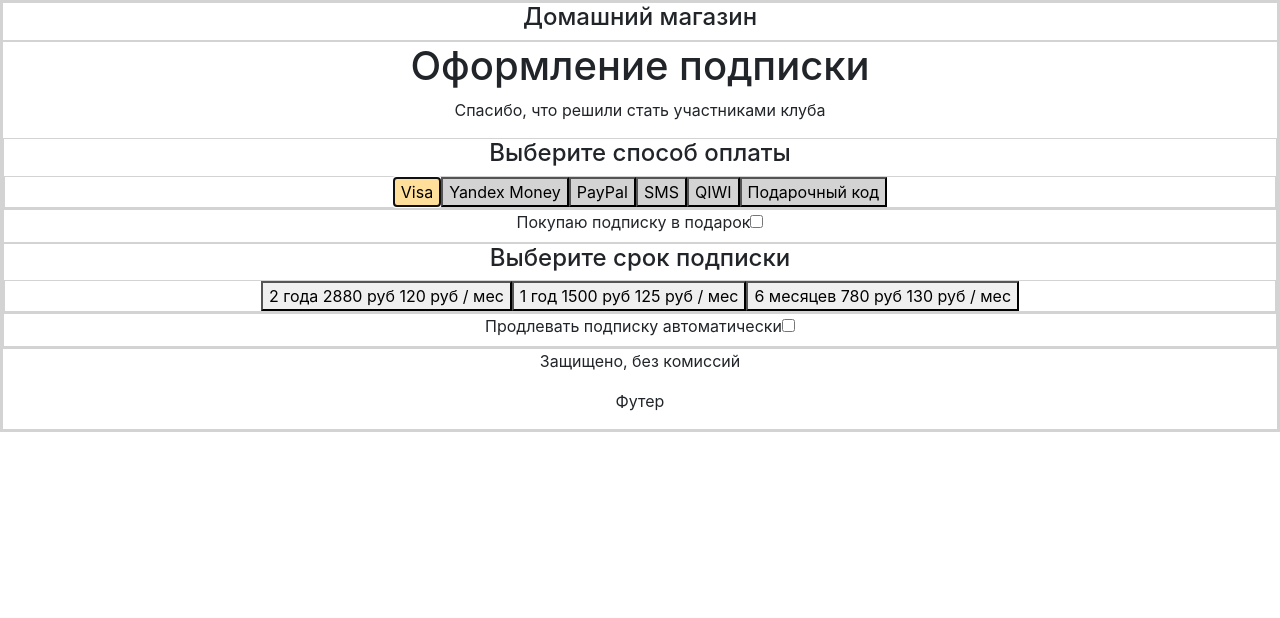
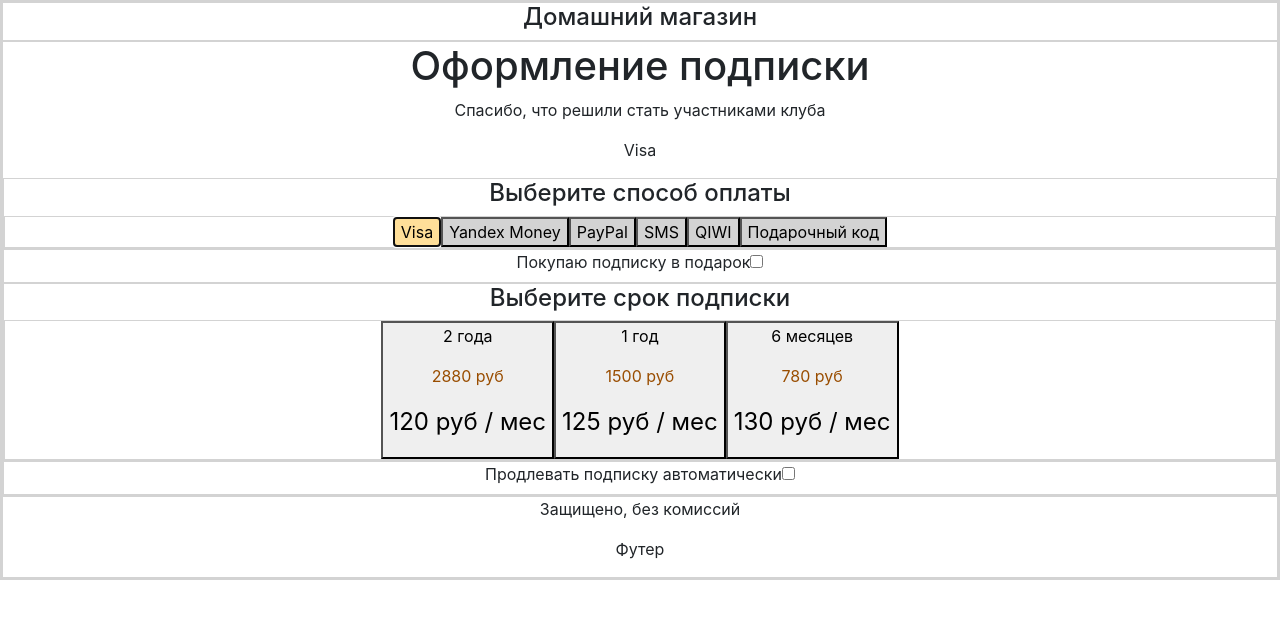
Before and after one commit to glucus/home-shop, a React (Create React App) app: page / in a window 1280 px wide. Both pictures are taken after a click on the button "Visa". Shown: the top 618 px of the page. Built offline with nearby package versions, Linux system fonts and the light colour scheme.

Commit message:
added p tags inside button

```diff
--- a/src/components/ecommerce/HomePage.js
+++ b/src/components/ecommerce/HomePage.js
@@ -29,9 +29,10 @@ class HomePage extends React.Component {
   }
 
   handleClick (e) {
-    let selectedButton = e.target;
+
+    e.preventDefault();
+    let selectedButton = (e.target.type !== 'submit') ? e.target.parentNode : e.target;
     let field = selectedButton.parentNode.id;  // used for setting state
-
     let propsName = '';
     if (field === 'paymentMethod') {
       propsName = 'paymentMethods';
@@ -40,14 +41,14 @@ class HomePage extends React.Component {
     }
 
     // for state
-    let idNum = Number.parseInt (e.target.id, 10);
+    let idNum = Number.parseInt (selectedButton.id, 10);
     let selectedObjectArr = this.props[propsName].filter (
       object => object.id === idNum
     );
     let selectedObject = selectedObjectArr[0];
 
     // for styling classes
-    let buttons = e.target.parentNode.getElementsByTagName ('button');
+    let buttons = selectedButton.parentNode.getElementsByTagName ('button');
     let buttonsArray = [...buttons]; // html collection to array
     let filtered = buttonsArray.filter (
       button => button.id !== selectedButton.id
@@ -87,10 +88,8 @@ class HomePage extends React.Component {
       <div>
         <h1>Оформление подписки</h1>
         <p>Спасибо, что решили стать участниками клуба</p>
-        <p>
-          {this.state.paymentMethod.name === '' ? this.state.paymentMethod.name : ''}
-          {this.state.subscription.name === '' ? this.state.subscription.name : ''}
-        </p>
+        <p>{this.state.paymentMethod.name}</p>
+        <p>{this.state.subscription.name}</p>
         <PaymentMethods paymentMethods={this.props.paymentMethods}
                         buyAsGift={this.state.buyAsGift}
                         handleClick={e => this.handleClick(e)}
--- a/src/components/ecommerce/Subscriptions.js
+++ b/src/components/ecommerce/Subscriptions.js
@@ -7,16 +7,6 @@ const Subscriptions = (props) => {
   const totalPrice = (price, months) => {
     return Number.parseInt (price, 10) * Number.parseInt (months, 10);
   };
-
-  /*
-                <p>{subscription.name}</p>
-              <p className='brownText'>
-              {totalPrice (subscription.monthlyPrice, subscription.months)} руб
-              </p>
-              <p className='bigText'>
-                <b>{subscription.monthlyPrice} руб / мес</b>
-              </p>
-  */
 
   return (
     <div>
@@ -29,9 +19,11 @@ const Subscriptions = (props) => {
                   onClick={e => handleClick(e)}
                   name={subscription.months}
                   >
-          {subscription.name}&nbsp;
-          {totalPrice (subscription.monthlyPrice, subscription.months)} руб&nbsp;
-          {subscription.monthlyPrice} руб / мес
+          <p>{subscription.name}</p>
+          <p className='brownText'>
+            {totalPrice (subscription.monthlyPrice, subscription.months)} руб
+          </p>
+          <p className='bigText'>{subscription.monthlyPrice} руб / мес</p>
           </button>
           )
         )}
--- a/src/index.css
+++ b/src/index.css
@@ -7,6 +7,10 @@ body {
 div {
   text-align: center;
   border: 1px solid lightgrey;
+}
+
+p {
+  border-color: 1px solid red;
 }
 
 .hidden {
```
